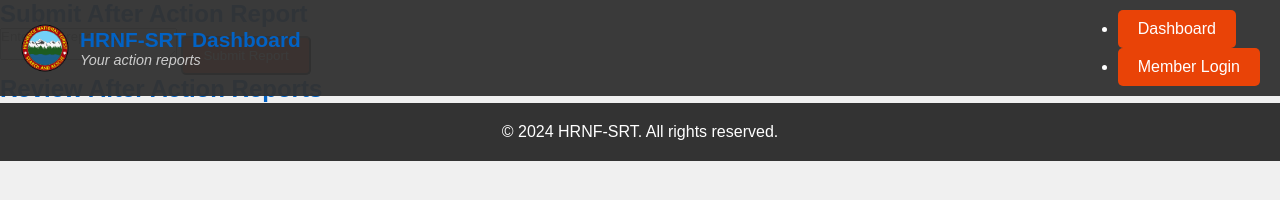
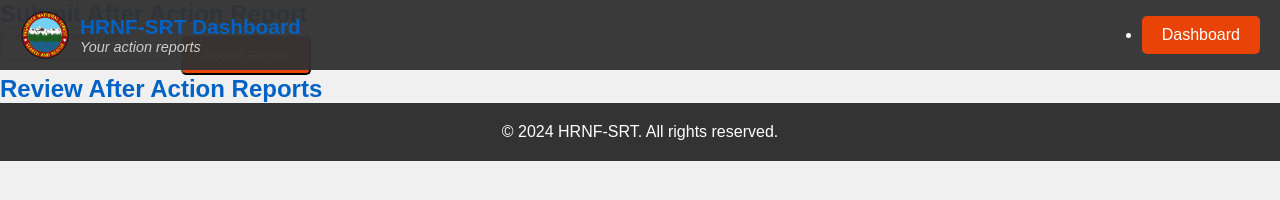
Before and after one commit to HRNFSRT/HRNF-SRT, a website: page public/sarmembers/dashboard/aar.html in a window 1280 px wide. Drawn offline with Linux system fonts and the light colour scheme; no server answers; files whose address does not match are found by name.

Commit message:
Update aar.html

```diff
--- a/public/sarmembers/dashboard/aar.html
+++ b/public/sarmembers/dashboard/aar.html
@@ -3,7 +3,7 @@
 <head>
     <meta charset="UTF-8">
     <meta name="viewport" content="width=device-width, initial-scale=1.0">
-    <title>After Action Reports</title>
+    <title>After Action Reports - HRNF SRT</title>
     <link rel="stylesheet" href="styles.css"> <!-- Link to the external CSS file -->
     <script type="module">
         // Import Firebase functions from the CDN
@@ -91,8 +91,7 @@
             </div>
             <nav>
                 <ul class="nav-links">
-                    <li><a href="index.html" class="cta">Dashboard</a></li>
-                    <li><a href="sarmembers/login.html" class="cta">Member Login</a></li>
+                    <li><a href="dashboard.html" class="cta">Dashboard</a></li>
                 </ul>
             </nav>
         </div>
```
